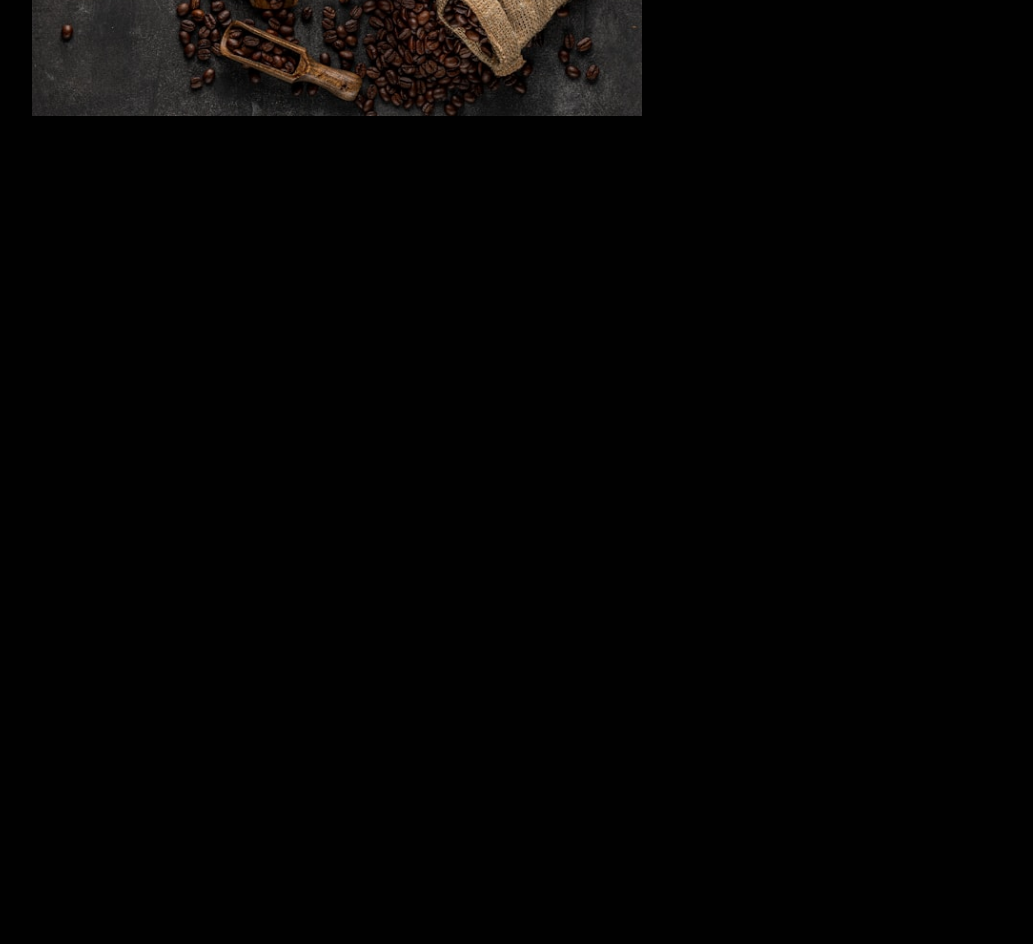
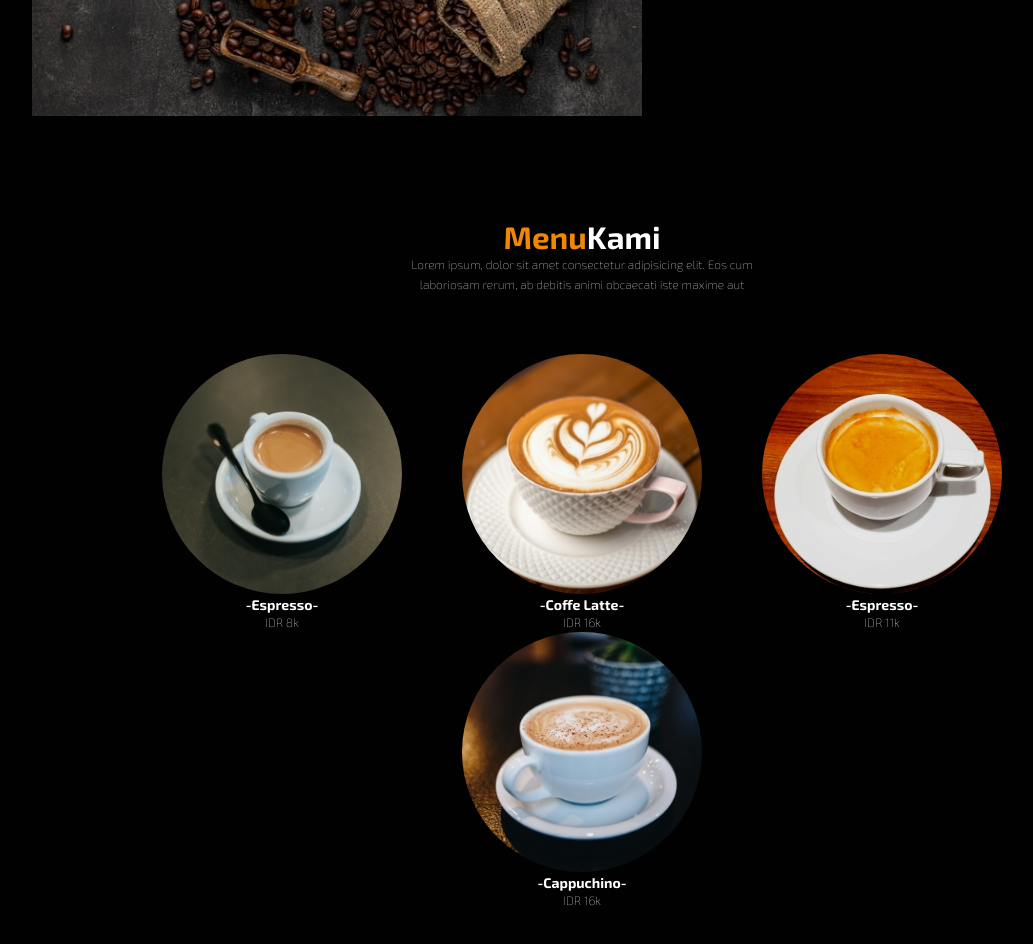
Before and after one commit to farizanaufall/web-portofolio, a plain HTML site: page index.html in a window 1280 px wide. Shown: the part 1200-2144 px from the top of the page, without its empty margins (58-1091 px from the left). Before the commit the page ends 2000 px from the top, so only its background shows below. Drawn offline with nearby package versions, Linux system fonts and the light colour scheme.

Commit message:
menu section

```diff
--- a/index.html
+++ b/index.html
@@ -52,7 +52,7 @@
 
      <!-- about section start -->
       <section id="about" class="about">
-        <h2><span> Tentang</span>Kami</h2>
+        <h2><span>Tentang</span>Kami</h2>
 
         <div class="row">
         <div class="about-img">
@@ -72,6 +72,38 @@
       </section>
       <!-- about section end -->
 
+      <!-- menu section start -->
+      <section id="menu" class="menu">
+         <h2><span>Menu</span>Kami</h2>
+         <p>Lorem ipsum, dolor sit amet consectetur adipisicing elit. Eos cum laboriosam rerum, ab debitis animi obcaecati iste maxime aut</p>
+
+        <div class="row">
+            <div class="menu-card">
+                <img src="espresso.jpg" alt="Espresso" class="menu-card-title">
+                <h3 class="menu-card-title">-Espresso-</h3>
+                <p class="menu-card-price">IDR 8k</p>
+            </div>
+            <div class="menu-card">
+                <img src="coffe latte.jpg" alt="coffe latte" class="menu-card-title">
+                <h3 class="menu-card-title">-Coffe Latte-</h3>
+                <p class="menu-card-price">IDR 16k</p>
+            </div>
+            <div class="menu-card">
+                <img src="americano.jpg" alt="americano" class="menu-card-title">
+                <h3 class="menu-card-title">-Espresso-</h3>
+                <p class="menu-card-price">IDR 11k</p>
+            </div>
+            <div class="menu-card">
+                <img src="cappuchino.jpg" alt="cappuchino" class="menu-card-title">
+                <h3 class="menu-card-title">-Cappuchino-</h3>
+                <p class="menu-card-price">IDR 16k</p>
+            </div>
+        </div>
+
+
+      </section>
+      <!-- menu section end -->
+
 <!-- fether icon -->
 <script>
       feather.replace();
--- a/style.css
+++ b/style.css
@@ -20,7 +20,7 @@ body {
      font-family: "Exo 2", sans-serif;
     background-color: var(--bg);
     color: white;
-    min-height: 2000px;
+    min-height: 3000px;
 }
 
 
@@ -148,18 +148,21 @@ position: relative;
 }
 
 /* about section */
-.about {
+.about,
+.menu {
     padding: 7rem 7% 1.4rem;
 }
 
 
-.about h2 {
+.about h2,
+.menu h2{
     text-align: center;
     font-size: 2.6rem;
     margin-bottom: 3rem;
 }
 
-.about h2 span {
+.about h2 span,
+.menu h2 span {
     color: var(--primary);
 }
 
@@ -191,6 +194,40 @@ position: relative;
     font-weight: 100;
     line-height: 1;
 }
+
+/* menu section */
+.menu h2 {
+    margin-bottom: 0;
+}
+
+.menu p{
+    text-align: center;
+    max-width: 30rem;
+    margin: auto;
+    font-weight: 100;
+    line-height: 1.6;
+}
+
+.menu .row {
+    display: flex;
+    flex-wrap: wrap;
+    margin-top: 5rem;
+    justify-content: center;
+}
+
+.menu .row .menu-card {
+    text-align: center;
+}
+
+.menu .row .menu-card img {
+    border-radius: 50%;
+    width: 80%;
+}
+
+.menu .row .menu-card .menu-card-title {
+    margin-top: 1rem auto 0.5rem;
+}
+
 
 
 
@@ -266,6 +303,9 @@ position: relative;
     font-size: 1.6rem;
 }
 
+.menu p{
+    font-size: 1.2rem;
+}
 
 
 }
```
Also changed, not shown: americano.jpg (added), cappuchino.jpg (added), coffe latte.jpg (added), espresso.jpg (added), menu section/Screenshot 2025-06-18 004548.png (added), menu section/menu index.png (added), menu section/menu style1.png (added), menu section/menu style2.png (added).
